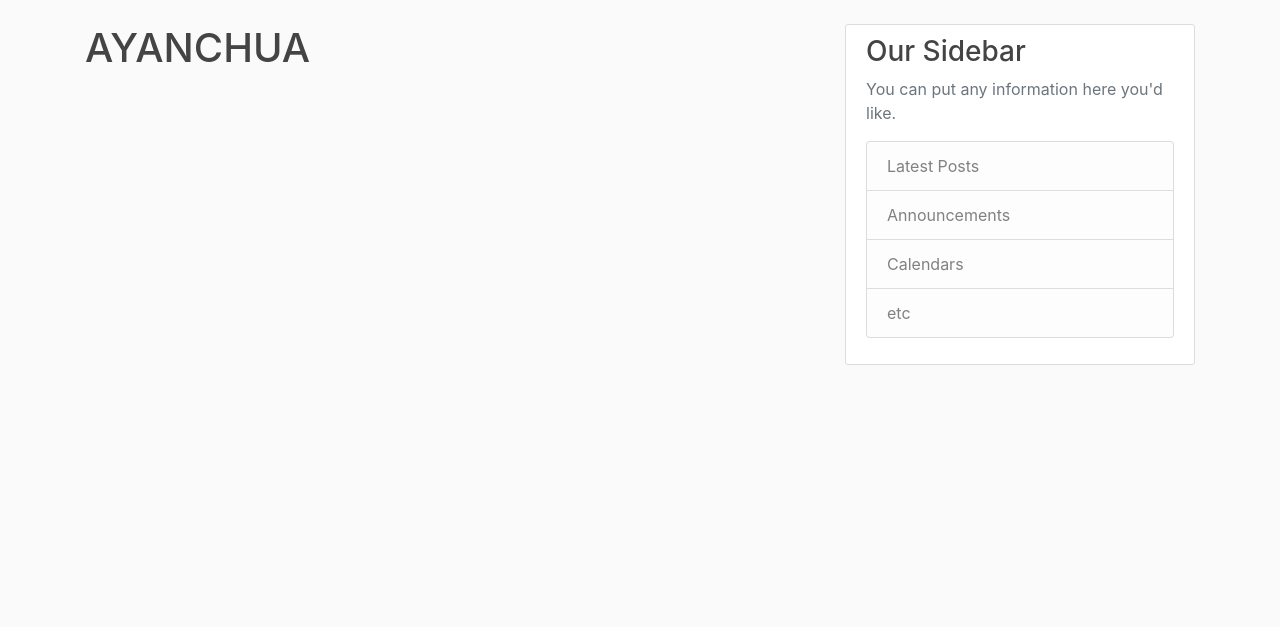
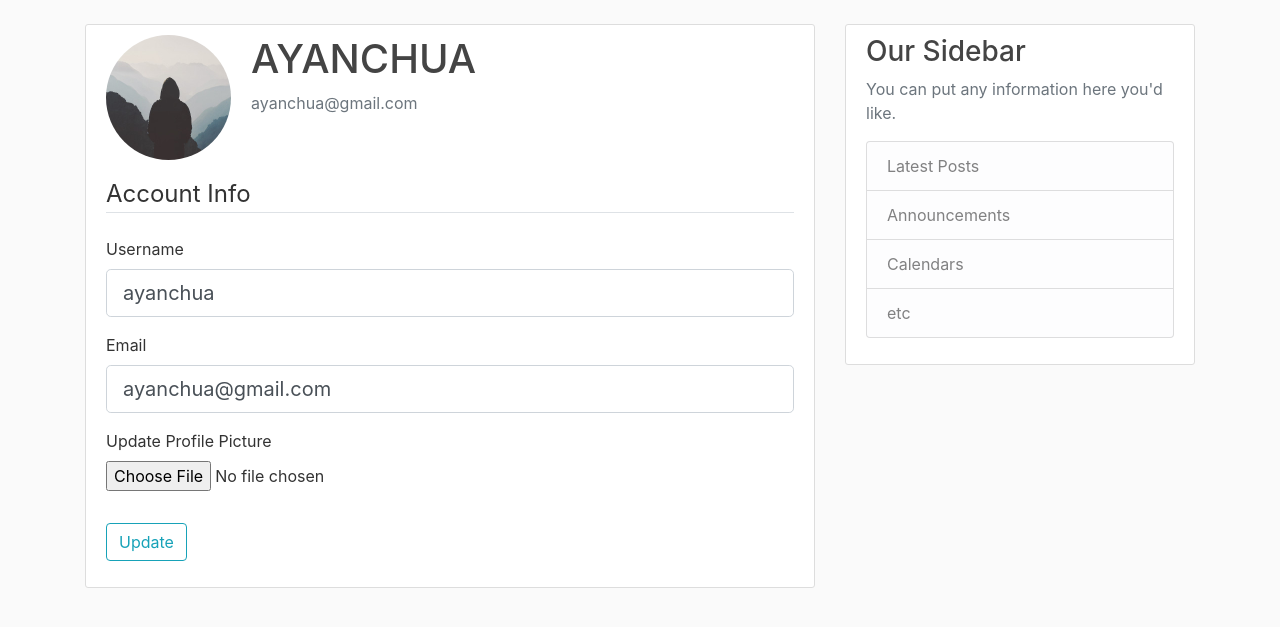
Before and after one commit to ashryverrr/flask-tutorial-by-corey-schafer, a Flask app: page /account in a window 1280 px wide. Shown: the part 56-683 px from the top of the page. Run offline with Flask 2, Linux system fonts and the light colour scheme; a user stored in the database is signed in; some libraries are stand-ins or nearby versions.

Commit message:
User account and profile picture

```diff
--- a/flaskblog/forms.py
+++ b/flaskblog/forms.py
@@ -1,7 +1,9 @@
 from flask_wtf import FlaskForm
+from flask_login import current_user
 from wtforms import StringField, PasswordField, SubmitField, BooleanField
 from wtforms.validators import DataRequired, Length, Email, EqualTo, ValidationError
 from flaskblog.models import User
+from flask_wtf.file import FileField, FileRequired, FileAllowed
 
 class RegistrationForm(FlaskForm):
     username = StringField('Username',
@@ -32,3 +34,26 @@ class LoginForm(FlaskForm):
                             validators=[DataRequired()])
     remember = BooleanField('Remember Me')
     submit = SubmitField('Login')
+
+
+class UpdateAccountForm(FlaskForm):
+    username = StringField('Username',
+                           validators=[DataRequired(), Length(min=2, max=30)])
+    email = StringField('Email',
+                        validators=[DataRequired(), Email() ])
+    picture = FileField('Update Profile Picture', validators=[FileAllowed(['jpg', 'png'])])
+    submit = SubmitField('Update')
+
+
+
+    def validate_username(self, username):
+        if username.data != current_user.username:
+            user  = User.query.filter_by(username=username.data).first()
+            if user:
+                raise ValidationError('Username already exists.')
+
+    def validate_email(self, email):
+        if email.data != current_user.email:
+            user  = User.query.filter_by(email=email.data).first()
+            if user:
+                raise ValidationError('Email already exists.')
--- a/flaskblog/routes.py
+++ b/flaskblog/routes.py
@@ -1,10 +1,11 @@
 from flask import render_template, url_for, flash, redirect, request
-from flaskblog.forms import RegistrationForm, LoginForm
+from flaskblog.forms import RegistrationForm, LoginForm, UpdateAccountForm
 from flaskblog.models import User, Post
 from flaskblog import app, db, bcrypt
 from flask_login import login_user, current_user,logout_user, login_required
-
-
+import secrets
+import os
+from PIL import Image
 
 posts = [
     {
@@ -22,6 +23,7 @@ posts = [
 ]
 
 @app.route("/")
+@app.route("/home")
 def home():
     return render_template('home.html', posts=posts)
 
@@ -66,7 +68,37 @@ def logout():
     flash(f'Logout successfully!', 'success')
     return redirect(url_for('home'))
 
-@app.route("/account")
+def save_picture(form_picture):
+    random_hex = secrets.token_hex(8)
+    _, f_ext = os.path.splitext(form_picture.filename)
+    picture_fn = random_hex + f_ext
+    picture_path = os.path.join(app.root_path, 'static/profile_pics', picture_fn)
+    output_size = (125, 125)
+    i = Image.open(form_picture)
+    i = thumbnail(output_size)
+    i.save(picture_path)
+    #form_picture.save(picture_path)
+
+    return picture_fn
+
+@app.route("/account", methods=['GET', 'POST'])
 @login_required
 def account():
-    return render_template('account.html', title='Account')
+    form = UpdateAccountForm()
+    if form.validate_on_submit():
+        if form.picture.data:
+            picture_file = save_picture(form.picture.data)
+            current_user.image_file = picture_file
+
+        current_user.username = form.username.data
+        current_user.email = form.email.data
+        db.session.commit()
+
+        flash(f'Your account has been updated', 'success')
+        return redirect(url_for('account'))
+    elif request.method == 'GET':
+        form.username.data = current_user.username
+        form.email.data = current_user.email
+
+    image_file = url_for('static', filename='profile_pics/'+ current_user.image_file)
+    return render_template('account.html', title='Account', image_file=image_file, form=form)
--- a/flaskblog/templates/account.html
+++ b/flaskblog/templates/account.html
@@ -1,6 +1,57 @@
 {% extends "layout.html" %}
 {% block content %}
+    <div class="content-section">
+      <div class="media">
+        <img class="rounded-circle account-img" src="{{ image_file }}">
+        <div class="media-body">
+          <h2 class="account-heading">{{ current_user.username.upper() }}</h2>
+          <p class="text-secondary">{{ current_user.email }}</p>
+        </div>
+      </div>
+        <form method="POST" action="" enctype="multipart/form-data">
+            {{ form.hidden_tag() }}
+            <fieldset class="form-group">
+                <legend class="border-bottom mb-4">Account Info</legend>
+                <div class="form-group">
+                    {{ form.username.label(class="form-control-label") }}
 
-    <h1> {{ current_user.username.upper() }}</h1>
-
+                    {% if form.username.errors %}
+                        {{ form.username(class="form-control form-control-lg is-invalid") }}
+                        <div class="invalid-feedback">
+                            {% for error in form.username.errors %}
+                                <span>{{ error }}</span>
+                            {% endfor %}
+                        </div>
+                    {% else %}
+                        {{ form.username(class="form-control form-control-lg") }}
+                    {% endif %}
+                </div>
+                <div class="form-group">
+                    {{ form.email.label(class="form-control-label") }}
+                    {% if form.email.errors %}
+                        {{ form.email(class="form-control form-control-lg is-invalid") }}
+                        <div class="invalid-feedback">
+                            {% for error in form.email.errors %}
+                                <span>{{ error }}</span>
+                            {% endfor %}
+                        </div>
+                    {% else %}
+                        {{ form.email(class="form-control form-control-lg") }}
+                    {% endif %}
+                </div>
+                <div class="form-group">
+                    {{ form.picture.label() }}
+                    {{ form.picture(class="form-control-file") }}
+                    {% if form.picture.errors %}
+                        {% for error in form.picture.errors %}
+                            <span class="text-danger">{{ error }}</span></br>
+                        {% endfor %}
+                    {% endif %}
+                </div>
+            </fieldset>
+            <div class="form-group">
+                {{ form.submit(class="btn btn-outline-info") }}
+            </div>
+        </form>
+    </div>
 {% endblock content %}
```
Also changed, not shown: flaskblog/static/profile_pics/default.jpg (added).
